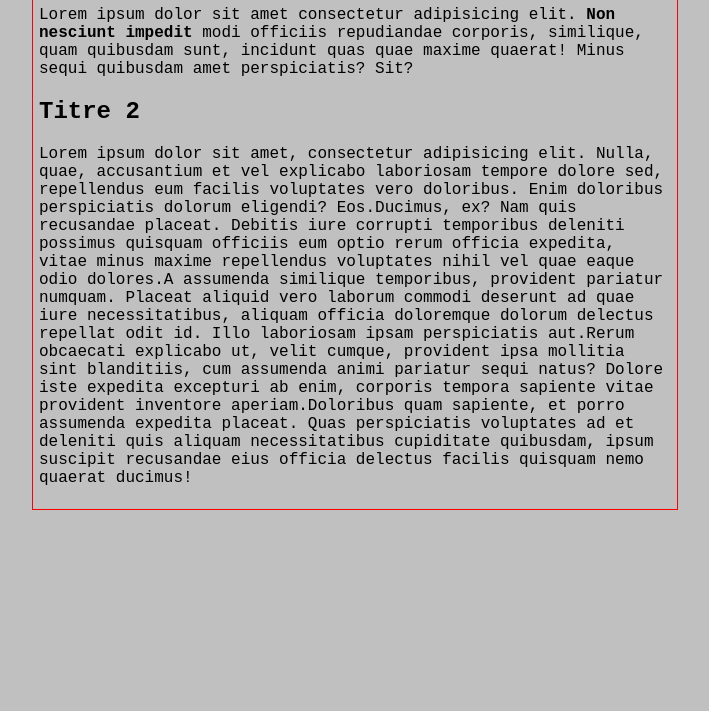
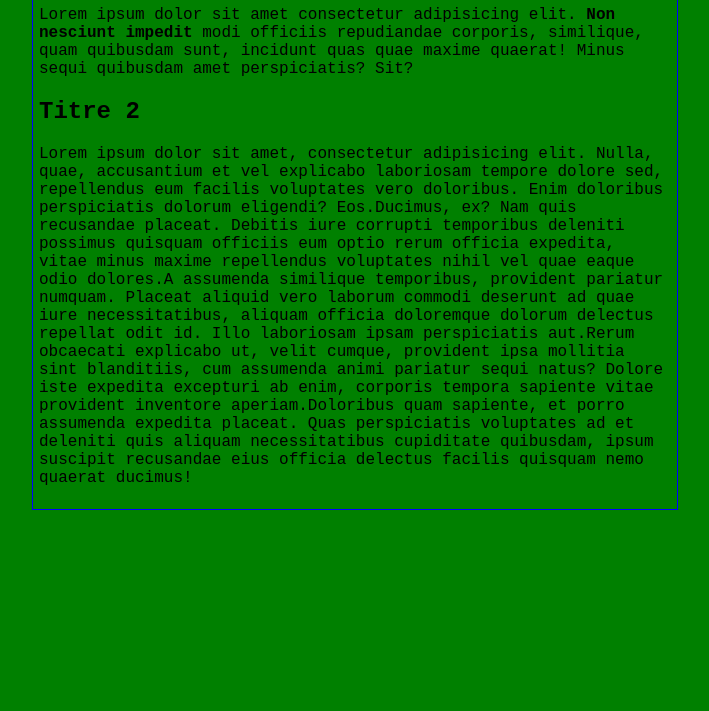
Before and after one commit to pcharli/git-wi34, a website: page index.html in a window 1280 px wide. Shown: the part 89-800 px from the top of the page, without its empty margins (285-994 px from the left). Drawn offline with Linux system fonts and the light colour scheme.

Commit message:
Update style

```diff
--- a/style.css
+++ b/style.css
@@ -1,7 +1,7 @@
 main {
     width: 50%;
     margin: auto;
-    border: 1px solid red;
+    border: 1px solid blue;
     padding: 6px;
 }
 
@@ -11,5 +11,5 @@ header {
 
 body {
     font-family: 'Courier New', Courier, monospace;
-    background-color: silver;
+    background-color: green;
 }
```
